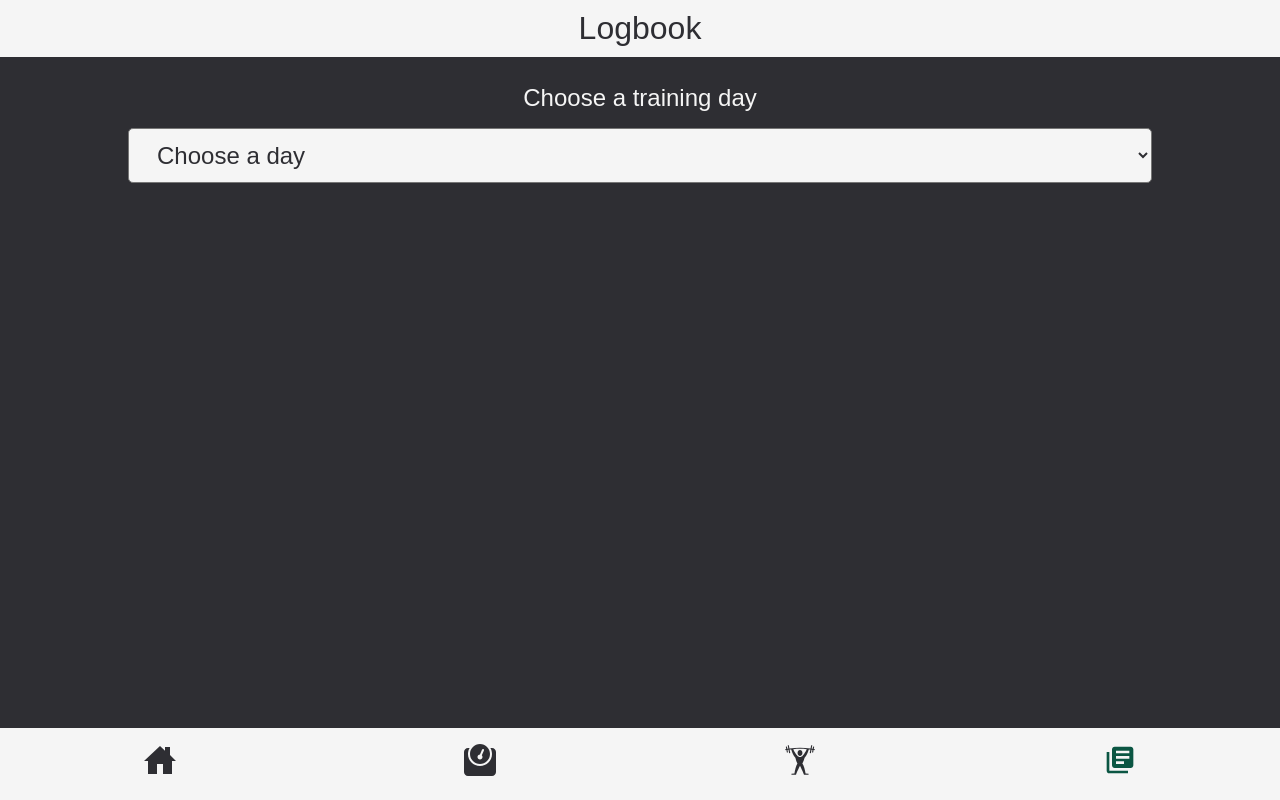
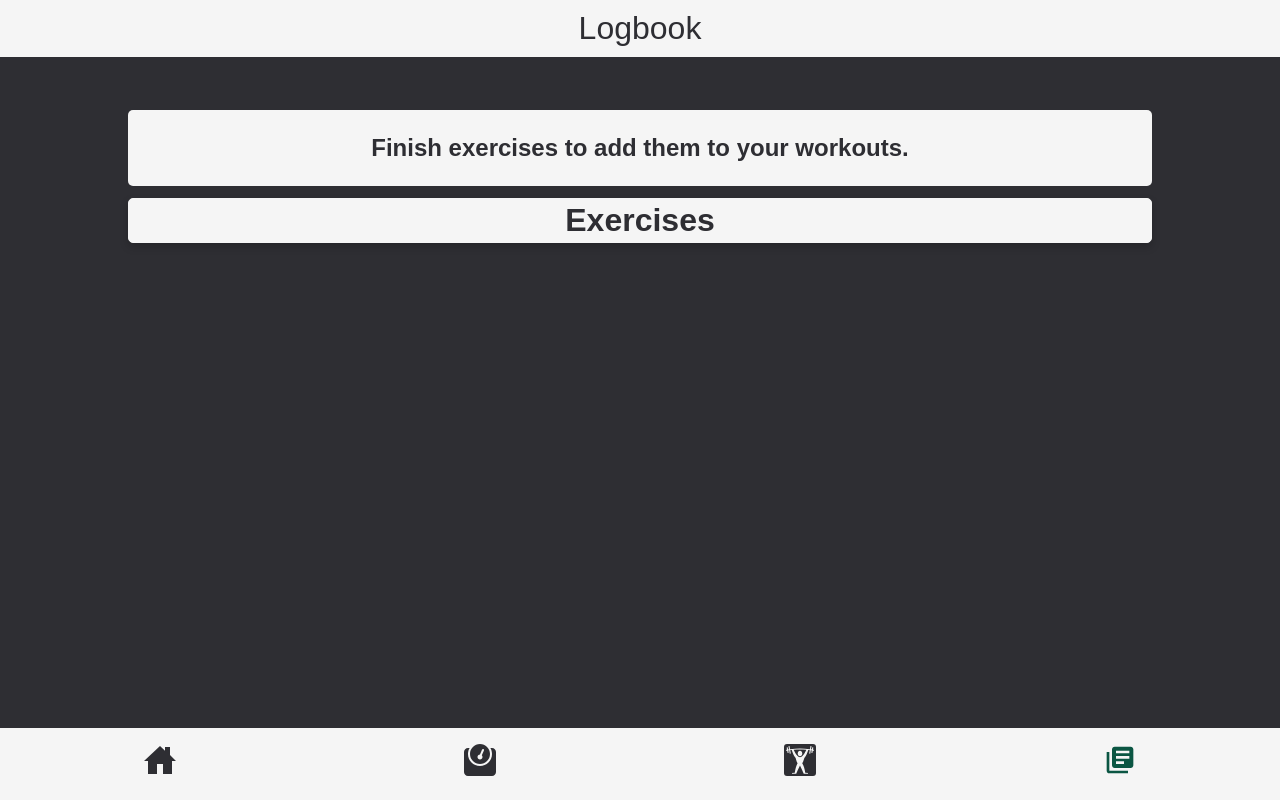
Before and after one commit to AlexJanow/WeightMate, a React (Create React App) app: page /logbook in a window 1280 px wide. Built offline with nearby package versions, Linux system fonts and the light colour scheme.

Commit message:
logbook select delivers last training

```diff
--- a/src/components/Footer.css
+++ b/src/components/Footer.css
@@ -20,3 +20,10 @@ footer {
 .NavIcon--active {
   color: var(--tertiaryColor);
 }
+
+.GiWeightLiftingUp svg {
+  fill: var(--primary);
+  background-color: var(--primaryBackground);
+  padding: 0.03em;
+  border-radius: 3px;
+}
--- a/src/components/Footer.js
+++ b/src/components/Footer.js
@@ -30,7 +30,7 @@ export default function Footer() {
         <NavLink
           exact
           to="/training"
-          className="NavIcon"
+          className="NavIcon GiWeightLiftingUp"
           activeClassName="NavIcon--active"
         >
           <GiWeightLiftingUp />
--- a/src/pages/Logbook.css
+++ b/src/pages/Logbook.css
@@ -5,7 +5,7 @@
   width: 80vw;
   font-size: 1.5rem;
   border-radius: 5px;
-  /* margin: 1em; */
+  text-align-last: center;
 }
 
 .Logbook__select-label {
@@ -15,3 +15,26 @@
 .Logbook__select-labelwrap {
   margin: 1em;
 }
+
+.Logbook__exercise-button {
+  font-size: 2rem;
+  font-weight: bold;
+  background-color: var(--secondaryBackground);
+  color: var(--secondary);
+  border: 1px solid var(--primary);
+  border-radius: 5px;
+  padding: 3px;
+  box-shadow: 0 4px 8px 0 rgba(0, 0, 0, 0.2);
+  width: 80vw;
+  margin: auto;
+}
+
+.Logbook__exercise-info {
+  background-color: var(--secondaryBackground);
+  color: var(--secondary);
+  padding: 1em;
+  border-radius: 5px;
+  width: 80vw;
+  margin: 1em auto 0.5em;
+  font-size: 1.5rem;
+}
--- a/src/pages/Logbook.js
+++ b/src/pages/Logbook.js
@@ -1,36 +1,51 @@
 import LogCard from "../components/LogCard";
 import "./Logbook.css";
 import { useState, useEffect } from "react";
-
+import { Link } from "react-router-dom";
 export default function Logbook() {
   // following regex is checking format is dd/mm/yyyy
   const regexIsDate =
     /^(?:(?:31(\/|-|\.)(?:0?[13578]|1[02]))\1|(?:(?:29|30)(\/|-|\.)(?:0?[13-9]|1[0-2])\2))(?:(?:1[6-9]|[2-9]\d)?\d{2})$|^(?:29(\/|-|\.)0?2\3(?:(?:(?:1[6-9]|[2-9]\d)?(?:0[48]|[2468][048]|[13579][26])|(?:(?:16|[2468][048]|[3579][26])00))))$|^(?:0?[1-9]|1\d|2[0-8])(\/|-|\.)(?:(?:0?[1-9])|(?:1[0-2]))\4(?:(?:1[6-9]|[2-9]\d)?\d{2})$/;
   const [selectedWorkout, setSelectedWorkout] = useState("");
+  const [workouts, setWorkouts] = useState([]);
+
+  useEffect(() => {
     const workouts = [];
     Object.keys(localStorage).forEach(function (key) {
       if (key.match(regexIsDate)) {
         workouts.push(key);
       }
     });
+    setWorkouts(workouts);
+    setSelectedWorkout(workouts[workouts.length - 1]);
+  }, []);
+
   const handleChange = (e) => {
     setSelectedWorkout(e.target.value);
   };
-
+  console.log(selectedWorkout);
   return (
     <div>
+      {workouts.length !== 0 && (
         <div className="Logbook__select-labelwrap">
           <label className="Logbook__select-label" htmlFor="Logbook__select">
             Choose a training day
           </label>
         </div>
+      )}
+      {workouts.length !== 0 && (
         <select
           className="Logbook__select"
           onChange={handleChange}
           name="Logbook__select"
         >
-        <option value="DEFAULT" selected disabled hidden>
-          Choose a day
+          <option
+            value={workouts[workouts.length - 1]}
+            selected
+            disabled
+            hidden
+          >
+            {workouts[workouts.length - 1]}
           </option>
           {workouts.map((workout) => (
             <option key={workout} value={workout}>
@@ -38,7 +53,19 @@ export default function Logbook() {
             </option>
           ))}
         </select>
+      )}
       <LogCard selectedWorkout={selectedWorkout} />
+      {workouts.length === 0 && (
+        <div>
+          {" "}
+          <h3 className="Logbook__exercise-info">
+            Finish exercises to add them to your workouts.
+          </h3>
+          <Link className="Link" to="/training">
+            <p className="Logbook__exercise-button">Exercises</p>
+          </Link>
+        </div>
+      )}
     </div>
   );
 }
```
Lines whose indentation alone changed are shown as unchanged.
